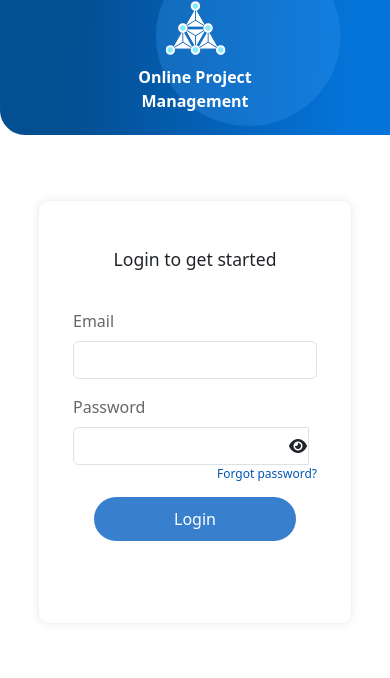
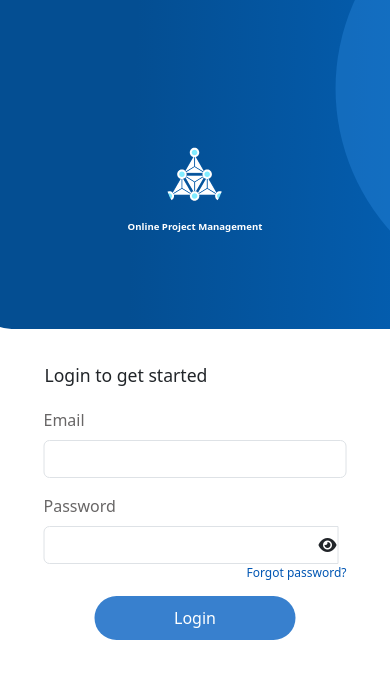
Before and after one commit to poojagithub2407/Techprimelab-Assignment, a React (Create React App) app in the folder frontend/: page /login in a window 390 px wide. Shown: the top 678 px of the page. Built offline with nearby package versions, Linux system fonts and the light colour scheme.

Commit message:
changes in login page
Signed-off-by: poojadayal <poojaadayal@gmail.com>

```diff
--- a/frontend/src/components/Login.js
+++ b/frontend/src/components/Login.js
@@ -102,7 +102,7 @@ const Login = () => {
                 <p className='login-heading'>Login to get started</p>
                 <div className='login-form p-4'>
                     <form onSubmit={handleSubmit}>
-                        <div className='form-group mt-3'>
+                        <div className='form-group'>
                             <label className={`form-label ${errors.email ? 'label-error' : ''}`} htmlFor="email">Email</label>
                             <input
                                 type='email'
--- a/frontend/src/styles/Login.css
+++ b/frontend/src/styles/Login.css
@@ -22,11 +22,12 @@
 .login-logo {
   max-width: 100px;
   margin-bottom: 10px;
+  border-radius: 50%;
 }
 
 .login-title {
   color: white;
-  font-size: 1em;
+  font-size: 1.2em;
   font-weight: bold;
   word-wrap: break-word;
 }
@@ -73,7 +74,7 @@
   background-color: #0056b3;
 }
 
- .invalid {
+.invalid {
   border: 1px solid red !important;
 }
 
@@ -83,7 +84,7 @@
   margin-top: 0.2rem;
 }
 
-.label-error{
+.label-error {
   color: #ff0000;
 }
 
@@ -103,7 +104,6 @@
   padding-right: 30px;
 }
 
-
 .forgot-password {
   text-align: right;
   font-size: 0.9rem;
@@ -116,34 +116,59 @@
   font-size: 0.8rem;
 }
 
+@media (max-width: 768px) {
+  .login-page {
+    height: 100vh;
+    overflow-y: scroll;
+  }
 
-@media (max-width: 768px) {
-  .login-title {
-    font-size: 1em;
+  .login-header {
+    width: 221%;
+    height: 39vh;
+    object-fit: cover;
+  }
+  .login-heading {
+    margin-top: 16px;
+    font-size: 1.1rem;
+    font-weight: normal;
+    text-align: start;
+    margin-left: 25px;
   }
 
   .login-branding {
-    top: 30%;
+    top: 20%;
     transform: translate(-50%, -35%);
   }
 
   .login-logo {
     max-width: 60px;
+    height: 80px;
+    margin-bottom: 5px;
   }
 
   .login-container {
-    top: 300%;
-    width: 80%;
+    position: absolute;
+    top: 65%;
+    left: 50%;
+    width: 90%;
+    max-width: 400px;
+    background-color: white;
+    border-radius:0px;
+    box-shadow:none;
+    padding: 0px;
   }
 
   .row {
     flex-direction: row;
     align-items: center;
-}
+  }
 
-.forgot-password,
-.invalid-feedback {
+  .forgot-password,
+  .invalid-feedback {
     font-size: 12px !important;
     margin-bottom: -10px;
+  }
+  .login-title{
+    font-size: 0.6rem;
+  }
 }
-}
```
